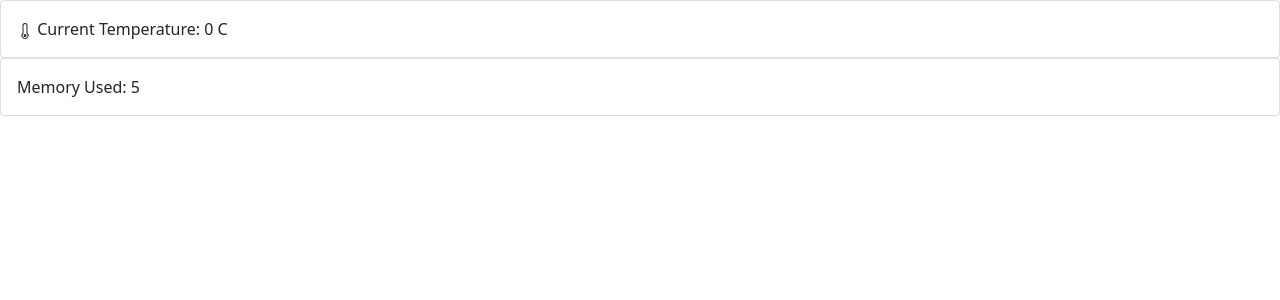
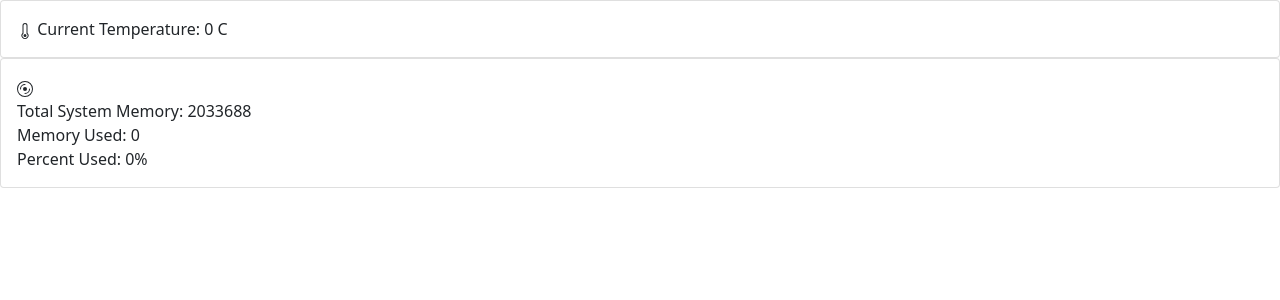
Before and after one commit to isaiahhaley0/PiDashboard, a Flask app: page / in a window 1280 px wide. Shown: the top 300 px of the page. Run offline with Flask 2, Linux system fonts and the light colour scheme; data that the repository does not hold is empty.

Commit message:
Storage metrics done

```diff
--- a/app.py
+++ b/app.py
@@ -9,10 +9,14 @@ test = Monitor()
 def get_temperature():
     return jsonify({"temperature":test.get_temp()})
 
+@app.route("/memory", methods=["GET"])
+def get_memory():
+    mem = test.get_storage()
+    return jsonify({"used":mem[0],"pct":mem[1]})
+
 @app.route("/")
 def index():
-    return render_template('home.html')
+    return render_template('home.html', memory = test.get_total_storage())
 
 if __name__ == '__main__':
-    test.get_cpu_usage()
-    app.run(debug=True, port=5000, host='0.0.0.0')
+    app.run(debug=True, port=5001, host='0.0.0.0')
--- a/monitor.py
+++ b/monitor.py
@@ -1,8 +1,9 @@
 import subprocess
+
 
 class Monitor:
     def __init__(self):
-        pass
+        self.get_storage()
 
     def get_temp(self):
         temp = subprocess.run(["/opt/vc/bin/vcgencmd", "measure_temp"], stdout=subprocess.PIPE)
@@ -14,8 +15,21 @@ class Monitor:
     def get_storage(self):
         stor = subprocess.run(["df"], stdout=subprocess.PIPE)
         stor = str(stor.stdout).split("\\n")
-        for l in stor:
-            print(l)
+        #isolate line of interest
+        l2 = stor[1].split(" ")
+        metrics =[]
+        for token in l2:
+            if token != "":
+                metrics.append(token)
+        self.__total_memory = metrics[1]
+        #to return
+        toreturn=[]
+        toreturn.append(metrics[2])
+        toreturn.append(metrics[4])
+        return toreturn
+
+    def get_total_storage(self):
+        return self.__total_memory
 
     def get_cpu_usage(self):
         cpu = subprocess.run(["uptime"], stdout=subprocess.PIPE)
--- a/static/js/monitorApp.js
+++ b/static/js/monitorApp.js
@@ -1,11 +1,14 @@
 const app = Vue.createApp({
     data() {
         return { memory: 5,
-                temperature: 0}
+                temperature: 0,
+                pct_used:""}
     },
     delimiters: ["[[","]]"],
     mounted(){
         this.getTemp();
+        this.getMem();
+        this.getPct();
     },
     methods:{
         getTemp(){
@@ -16,6 +19,24 @@ const app = Vue.createApp({
                         //probably the dumbest way of doing this
                 );
 
+        },
+        getMem(){
+            fetch("/memory").then(
+                response=>response.json()
+                ).then(
+                       data=>(this.memory=data["used"])
+                        //see get temp
+                );
+
+        },
+        getPct(){
+            fetch("/memory").then(
+                response=>response.json()
+                ).then(
+                       data=>(this.pct_used=data["pct"])
+                        //see get temp
+                );
+
         }
 
 }
--- a/templates/home.html
+++ b/templates/home.html
@@ -14,8 +14,15 @@
     </div>
 </div>
 <div class="card">
+
     <div class="card-body">
-        Memory Used: [[ memory ]]
+        <svg xmlns="http://www.w3.org/2000/svg" width="16" height="16" fill="currentColor" class="bi bi-disc" viewBox="0 0 16 16">
+            <path d="M8 15A7 7 0 1 1 8 1a7 7 0 0 1 0 14zm0 1A8 8 0 1 0 8 0a8 8 0 0 0 0 16z"/>
+            <path d="M10 8a2 2 0 1 1-4 0 2 2 0 0 1 4 0zM8 4a4 4 0 0 0-4 4 .5.5 0 0 1-1 0 5 5 0 0 1 5-5 .5.5 0 0 1 0 1zm4.5 3.5a.5.5 0 0 1 .5.5 5 5 0 0 1-5 5 .5.5 0 0 1 0-1 4 4 0 0 0 4-4 .5.5 0 0 1 .5-.5z"/>
+          </svg>
+          <div>Total System Memory: {{ memory }}</div>
+          <div>Memory Used: [[ memory ]]</div>
+          <div>Percent Used: [[ pct_used ]]</div>
     </div>
 </div>
 </div>
```
